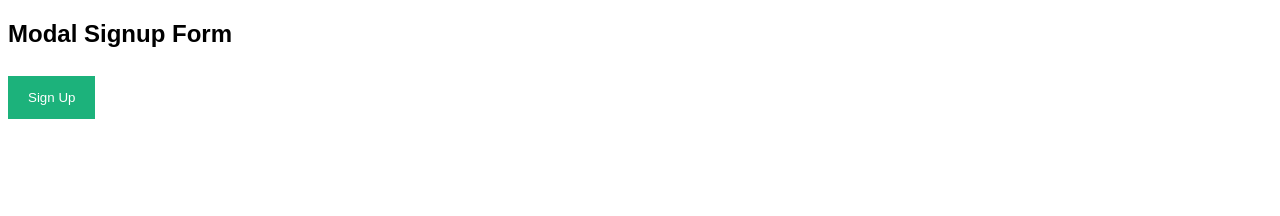
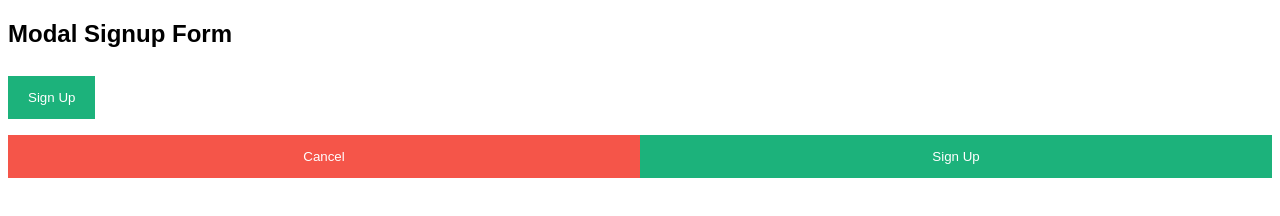
Before and after one commit to Msocial123/excelr-new-barch-25, a plain HTML site: page signup.html in a window 1280 px wide. Drawn offline with Linux system fonts and the light colour scheme.

Commit message:
Update signup.html

```diff
--- a/signup.html
+++ b/signup.html
@@ -147,6 +147,14 @@ hr {
   </form>
 </div>
 
+        <div class="clearfix">
+        <button type="button" onclick="document.getElementById('id01').style.display='none'" class="cancelbtn">Cancel</button>
+        <button type="submit" class="signupbtn">Sign Up</button>
+      </div>
+    </div>
+  </form>
+</div>
+
 <script>
 // Get the modal
 var modal = document.getElementById('id01');
```
